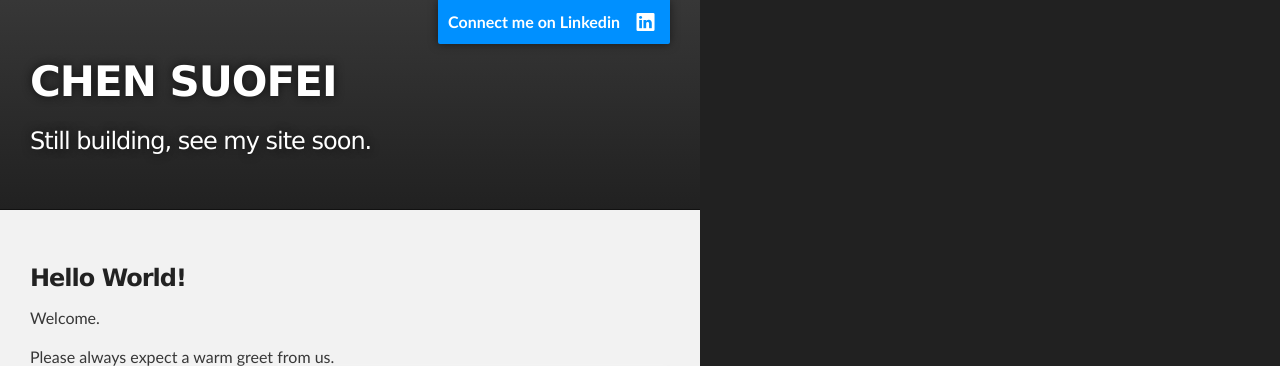
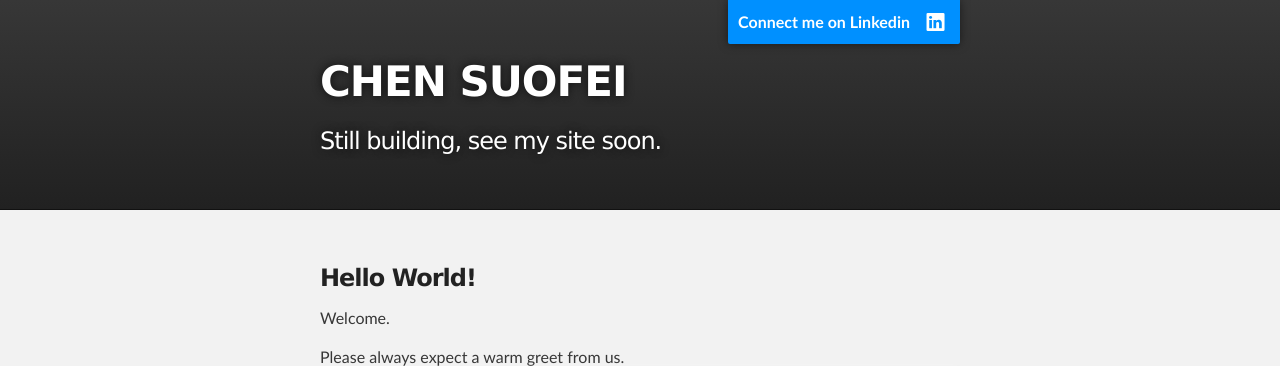
Before and after one commit to csf49/csf49.github.io, a PHP site: page / in a window 1280 px wide. Shown: the top 366 px of the page. Run offline with PHP 8.4, Linux system fonts and the light colour scheme.

Commit message:
Update stylesheet.css

```diff
--- a/stylesheets/stylesheet.css
+++ b/stylesheets/stylesheet.css
@@ -259,7 +259,7 @@ Full-Width Styles
 *******************************************************************************/
 
 .outer {
-  width: 700px;
+  width: 100%;
 }
 
 .inner {
```
